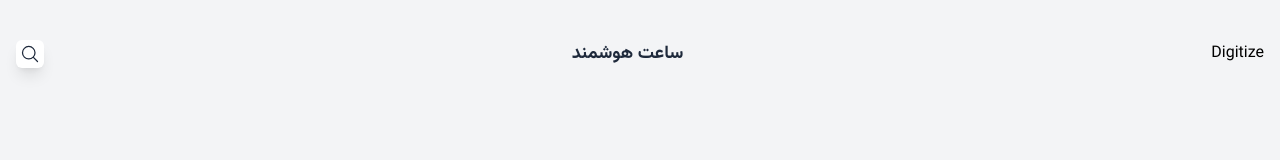
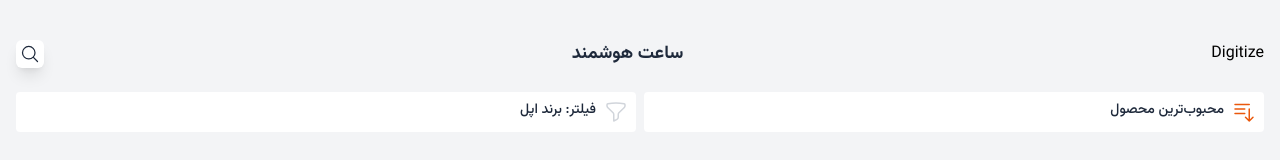
Before and after one commit to sajjadrahimi78/digitize-tailwind-project, a website: page public/index.html in a window 1280 px wide. Drawn offline with Linux system fonts and the light colour scheme.

Commit message:
filter-sort bar section

```diff
--- a/public/index.html
+++ b/public/index.html
@@ -8,10 +8,12 @@
   </head>
   <body class="bg-gray-100 px-4">
     <!-- app bar -->
-    <div class="flex items-center justify-between mt-10 mb-6">
+    <header class="flex items-center justify-between mt-10 mb-6">
       <div class="">Digitize</div>
       <div class="text-lg font-bold text-slate-800">ساعت هوشمند</div>
-      <div class="w-7 h-7 bg-white shadow-lg rounded-md text-slate-800 flex items-center justify-center">
+      <div
+        class="w-7 h-7 bg-white shadow-lg rounded-md text-slate-800 flex items-center justify-center"
+      >
         <svg
           xmlns="http://www.w3.org/2000/svg"
           fill="none"
@@ -27,8 +29,38 @@
           />
         </svg>
       </div>
-    </div>
+    </header>
 
     <!-- filter - sort mobile section -->
+    <div class="flex justify-between items-center gap-x-2">
+      <div class="flex flex-1 gap-x-2 bg-white p-2 rounded">
+        <div class="text-orange-600">
+            <svg xmlns="http://www.w3.org/2000/svg" fill="none" viewBox="0 0 24 24" stroke-width="1.5" stroke="currentColor" class="w-6 h-6">
+                <path stroke-linecap="round" stroke-linejoin="round" d="M3 4.5h14.25M3 9h9.75M3 13.5h9.75m4.5-4.5v12m0 0-3.75-3.75M17.25 21 21 17.25" />
+              </svg>
+
+        </div>
+        <span class="text-sm font-medium text-slate-800 ">محبوب‌ترین محصول</span>
+      </div>
+      <div class="flex flex-1 gap-x-2 bg-white p-2 rounded">
+        <div class="text-gray-300">
+          <svg
+            xmlns="http://www.w3.org/2000/svg"
+            fill="none"
+            viewBox="0 0 24 24"
+            stroke-width="1.5"
+            stroke="currentColor"
+            class="w-6 h-6"
+          >
+            <path
+              stroke-linecap="round"
+              stroke-linejoin="round"
+              d="M12 3c2.755 0 5.455.232 8.083.678.533.09.917.556.917 1.096v1.044a2.25 2.25 0 0 1-.659 1.591l-5.432 5.432a2.25 2.25 0 0 0-.659 1.591v2.927a2.25 2.25 0 0 1-1.244 2.013L9.75 21v-6.568a2.25 2.25 0 0 0-.659-1.591L3.659 7.409A2.25 2.25 0 0 1 3 5.818V4.774c0-.54.384-1.006.917-1.096A48.32 48.32 0 0 1 12 3Z"
+            />
+          </svg>
+        </div>
+        <span class="text-sm font-medium text-slate-800 ">فیلتر: برند اپل</span>
+      </div>
+    </div>
   </body>
 </html>
```
Also changed, not shown: public/build/tailwind.css.
